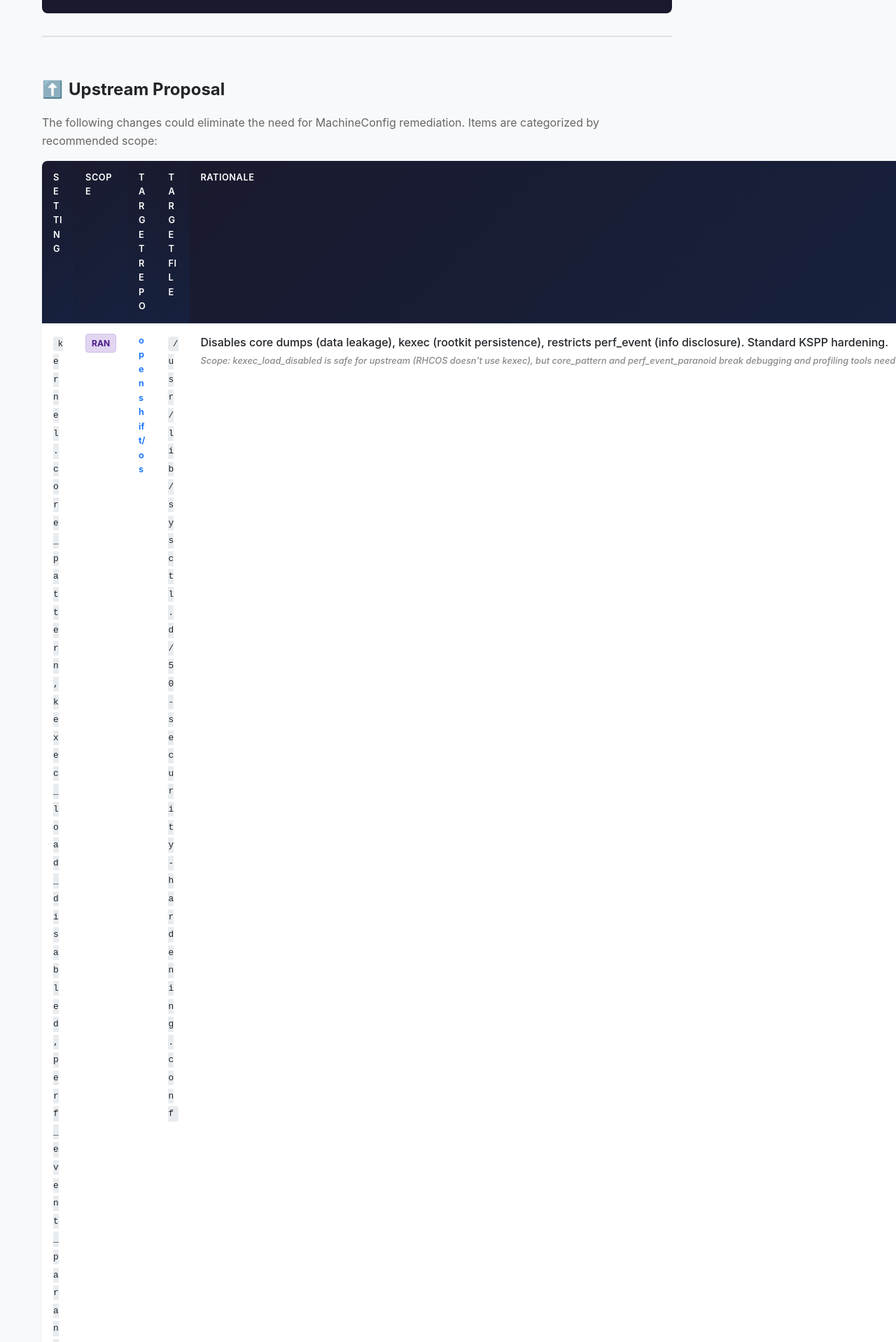
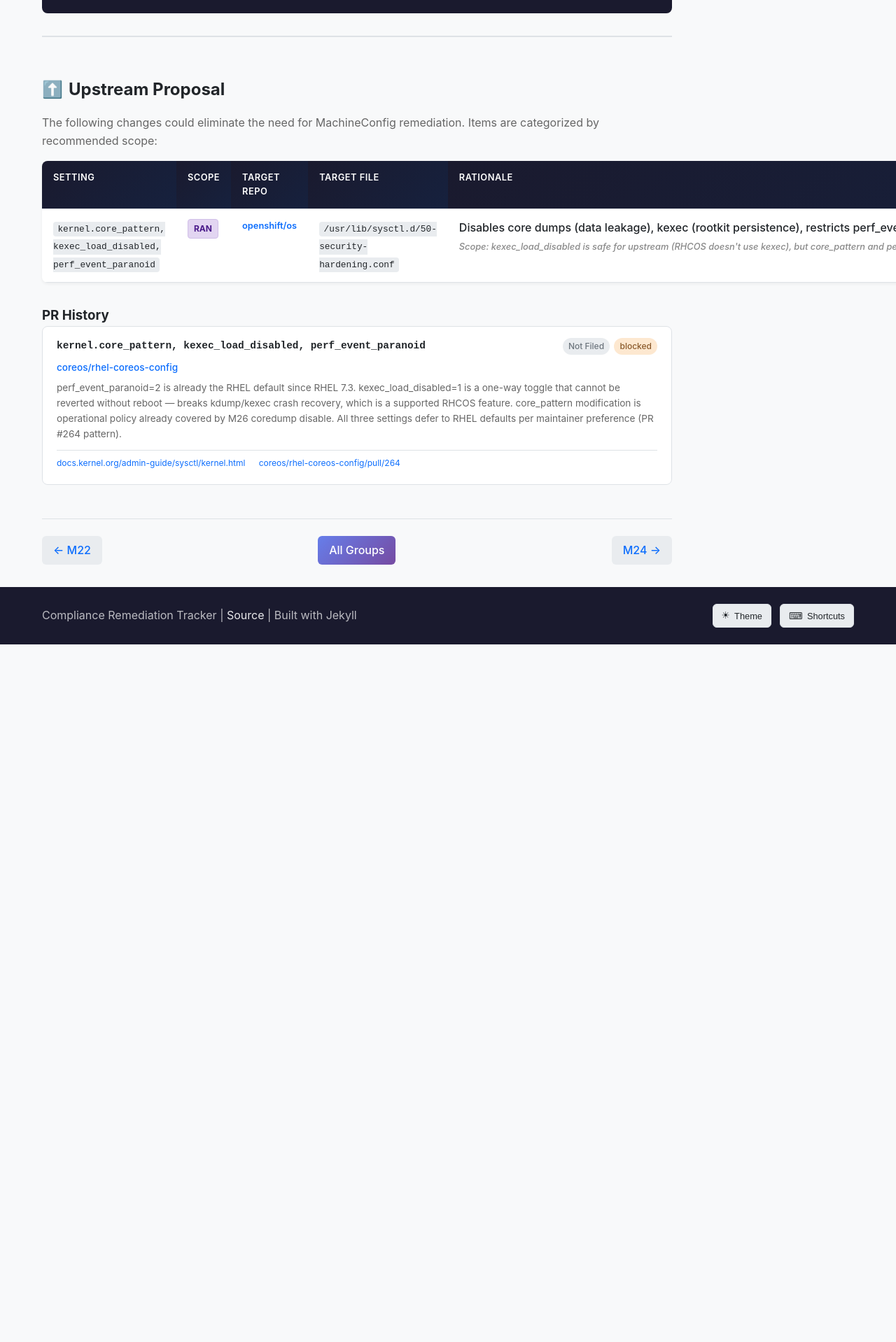
Before and after one commit to sebrandon1/compliance-scripts, a Jekyll site: the page built from docs/versions/4.22/groups/M23.md, in a window 1280 px wide. Shown: the part 988-2906 px from the top of the page at 70% size. Built offline with Jekyll 4.4.1, drawn with Linux system fonts in a browser that asks for light colours; after the commit the page ends 1909 px from its top, so only the background shows below that.

Commit message:
Fix upstream table character wrapping
Replace word-break: break-word with overflow-wrap: break-word to
prevent character-by-character wrapping in narrow columns. Remove
hardcoded percentage widths from table headers — let table-layout:
auto size columns based on content. Add !important to override
any inherited table-layout: fixed.

```diff
--- a/docs/_layouts/group.html
+++ b/docs/_layouts/group.html
@@ -103,12 +103,12 @@
     <table class="upstream-table">
       <thead>
         <tr>
-          <th style="width: 18%;">Setting</th>
-          <th style="width: 70px;">Scope</th>
-          <th style="width: 15%;">Target Repo</th>
-          <th style="width: 17%;">Target File</th>
+          <th>Setting</th>
+          <th>Scope</th>
+          <th>Target Repo</th>
+          <th>Target File</th>
           <th>Rationale</th>
-          <th style="width: 50px;">Risk</th>
+          <th>Risk</th>
         </tr>
       </thead>
       <tbody>
--- a/docs/assets/css/style.css
+++ b/docs/assets/css/style.css
@@ -1902,40 +1902,21 @@
   color: var(--color-text-secondary, #666);
 }
 
-.upstream-proposal table {
-  table-layout: auto;
+.upstream-proposal table.upstream-table {
+  table-layout: auto !important;
   width: 100%;
 }
 
 .upstream-proposal table td,
 .upstream-proposal table th {
   vertical-align: top;
-  word-break: break-word;
+  overflow-wrap: break-word;
 }
 
 .upstream-proposal table td code {
   white-space: normal;
-  word-break: break-word;
+  overflow-wrap: break-word;
   font-size: 0.8rem;
-}
-
-.upstream-proposal .pr-history-reason {
-  font-size: 0.85rem;
-  line-height: 1.5;
-  max-width: 500px;
-}
-
-.upstream-proposal .pr-history-refs {
-  margin-top: 0.5rem;
-  padding-top: 0.5rem;
-  border-top: 1px solid var(--color-border);
-  font-size: 0.75rem;
-}
-
-.upstream-proposal .pr-history-refs a {
-  display: block;
-  margin-bottom: 0.2rem;
-  word-break: break-all;
 }
 
 /* PR History cards */
```
